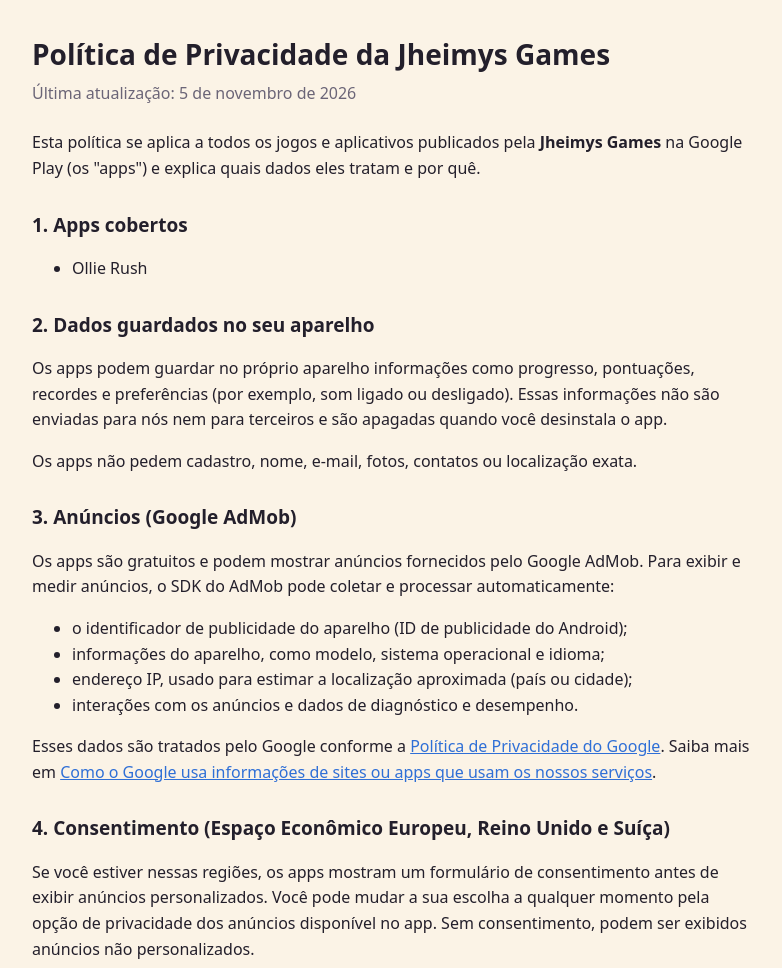
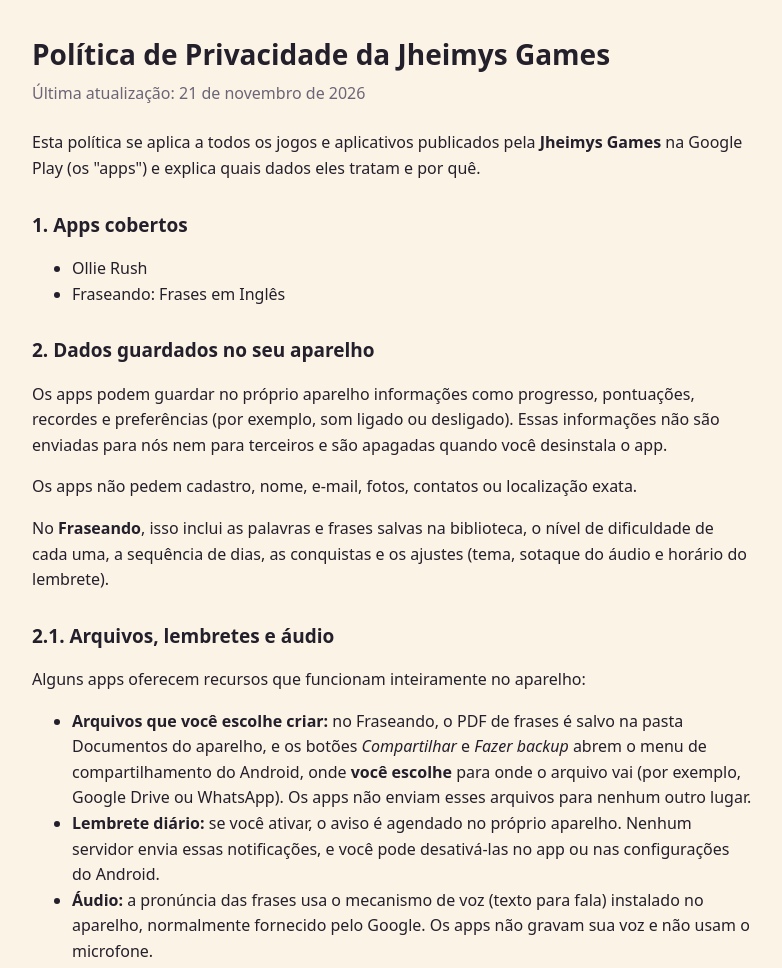
Before and after one commit to Jheimys/jheimys.github.io, a plain HTML site: page privacidade.html in a window 1280 px wide. Shown: the top 968 px of the page, without its empty margins (248-1030 px from the left). Drawn offline with Linux system fonts and the light colour scheme.

Commit message:
Adiciona o Fraseando ao site e à política de privacidade
- Política: Fraseando na lista de apps cobertos, dados guardados no aparelho
  e novo item 2.1 (arquivos, lembretes e áudio); data atualizada
- Página inicial: cartão do Fraseando com ícone e subtítulo incluindo apps

Co-Authored-By: Claude Opus 5.5 <noreply@anthropic.com>

```diff
--- a/privacidade.html
+++ b/privacidade.html
@@ -12,7 +12,7 @@
 </head>
 <body>
 <h1>Política de Privacidade da Jheimys Games</h1>
-<p class="meta">Última atualização: 5 de novembro de 2026</p>
+<p class="meta">Última atualização: 21 de novembro de 2026</p>
 
 <p>Esta política se aplica a todos os jogos e aplicativos publicados pela <strong>Jheimys Games</strong> na Google Play (os "apps") e explica quais dados eles tratam e por quê.</p>
 
@@ -20,11 +20,21 @@
 <ul>
   <!-- Ao lançar um novo app, acrescente o nome dele nesta lista e atualize a data acima. -->
   <li>Ollie Rush</li>
+  <li>Fraseando: Frases em Inglês</li>
 </ul>
 
 <h2>2. Dados guardados no seu aparelho</h2>
 <p>Os apps podem guardar no próprio aparelho informações como progresso, pontuações, recordes e preferências (por exemplo, som ligado ou desligado). Essas informações não são enviadas para nós nem para terceiros e são apagadas quando você desinstala o app.</p>
 <p>Os apps não pedem cadastro, nome, e-mail, fotos, contatos ou localização exata.</p>
+<p>No <strong>Fraseando</strong>, isso inclui as palavras e frases salvas na biblioteca, o nível de dificuldade de cada uma, a sequência de dias, as conquistas e os ajustes (tema, sotaque do áudio e horário do lembrete).</p>
+
+<h2>2.1. Arquivos, lembretes e áudio</h2>
+<p>Alguns apps oferecem recursos que funcionam inteiramente no aparelho:</p>
+<ul>
+  <li><strong>Arquivos que você escolhe criar:</strong> no Fraseando, o PDF de frases é salvo na pasta Documentos do aparelho, e os botões <em>Compartilhar</em> e <em>Fazer backup</em> abrem o menu de compartilhamento do Android, onde <strong>você escolhe</strong> para onde o arquivo vai (por exemplo, Google Drive ou WhatsApp). Os apps não enviam esses arquivos para nenhum outro lugar.</li>
+  <li><strong>Lembrete diário:</strong> se você ativar, o aviso é agendado no próprio aparelho. Nenhum servidor envia essas notificações, e você pode desativá-las no app ou nas configurações do Android.</li>
+  <li><strong>Áudio:</strong> a pronúncia das frases usa o mecanismo de voz (texto para fala) instalado no aparelho, normalmente fornecido pelo Google. Os apps não gravam sua voz e não usam o microfone.</li>
+</ul>
 
 <h2>3. Anúncios (Google AdMob)</h2>
 <p>Os apps são gratuitos e podem mostrar anúncios fornecidos pelo Google AdMob. Para exibir e medir anúncios, o SDK do AdMob pode coletar e processar automaticamente:</p>
```
Also changed, not shown: index.html (+15 -2 lines), fraseando/icone.png (added).
